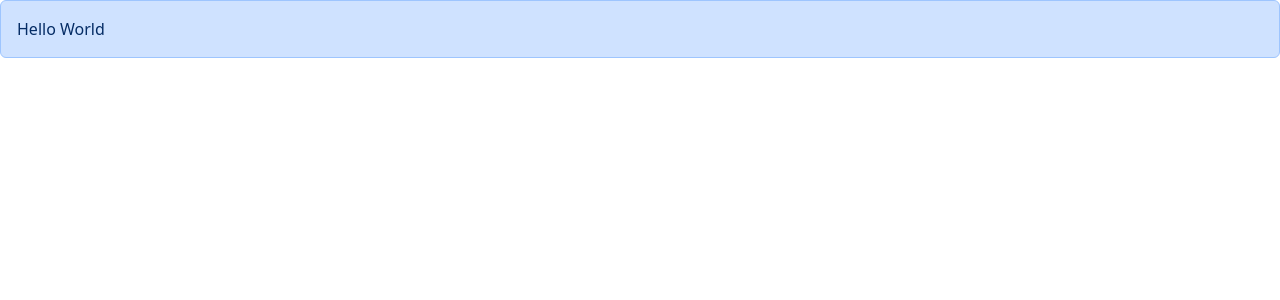
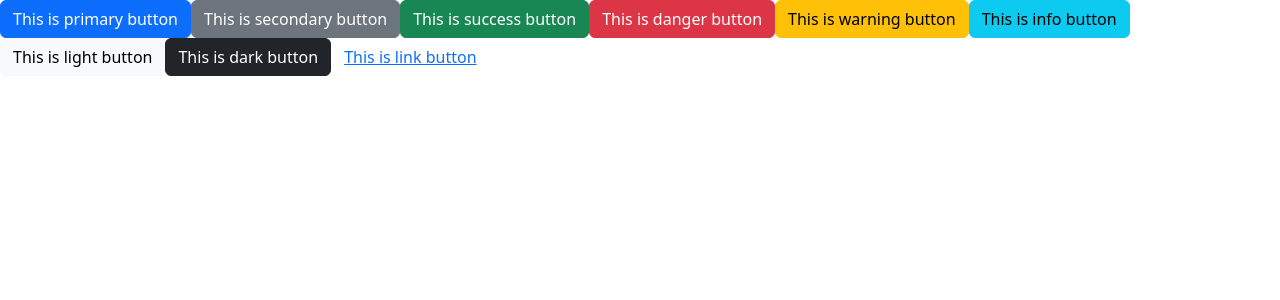
Before and after one commit to codewithghani/react-fundamentals, a React (Vite) app: page / in a window 1280 px wide. Shown: the top 300 px of the page. Built offline with nearby package versions, Linux system fonts and the light colour scheme.

Commit message:
implementing Bootstrap button component in React & TS with tying to specific classes

```diff
--- a/src/App.tsx
+++ b/src/App.tsx
@@ -1,6 +1,7 @@
 import "./App.css";
-import Alert from "./components/Alert";
-import ListGroup from "./components/ListGroup";
+// import Alert from "./components/Alert";
+import ButtonRedefined from "./components/Button";
+// import ListGroup from "./components/ListGroup";
 // import NameList from "./components/NameList";
 // import Style from "./components/Style"; /* using of style sheet  */
 
@@ -9,9 +10,33 @@ import ListGroup from "./components/ListGroup";
 function App() {
   return (
     <div>
-      <Alert>
-        Hello <span>World</span>
-      </Alert>
+      <ButtonRedefined color="primary" onClick={() => console.log("clicked")}>
+        This is primary button
+      </ButtonRedefined>
+      <ButtonRedefined color="secondary" onClick={() => console.log("clicked")}>
+        This is secondary button
+      </ButtonRedefined>
+      <ButtonRedefined color="success" onClick={() => console.log("clicked")}>
+        This is success button
+      </ButtonRedefined>
+      <ButtonRedefined color="danger" onClick={() => console.log("clicked")}>
+        This is danger button
+      </ButtonRedefined>
+      <ButtonRedefined color="warning" onClick={() => console.log("clicked")}>
+        This is warning button
+      </ButtonRedefined>
+      <ButtonRedefined color="info" onClick={() => console.log("clicked")}>
+        This is info button
+      </ButtonRedefined>
+      <ButtonRedefined color="light" onClick={() => console.log("clicked")}>
+        This is light button
+      </ButtonRedefined>
+      <ButtonRedefined color="dark" onClick={() => console.log("clicked")}>
+        This is dark button
+      </ButtonRedefined>
+      <ButtonRedefined color="link" onClick={() => console.log("clicked")}>
+        This is link button
+      </ButtonRedefined>
     </div>
   );
 }
--- /dev/null
+++ b/src/components/Button.tsx
@@ -0,0 +1,25 @@
+import { ReactNode } from "react";
+
+interface Props {
+  color?:
+    | "primary"
+    | "secondary"
+    | "success"
+    | "danger"
+    | "warning"
+    | "info"
+    | "light"
+    | "dark"
+    | "link";
+  children: ReactNode;
+  onClick: () => void;
+}
+const ButtonRedefined = ({ color = "primary", children, onClick }: Props) => {
+  return (
+    <button type="button" className={"btn btn-" + color} onClick={onClick}>
+      {children}
+    </button>
+  );
+};
+
+export default ButtonRedefined;
```
